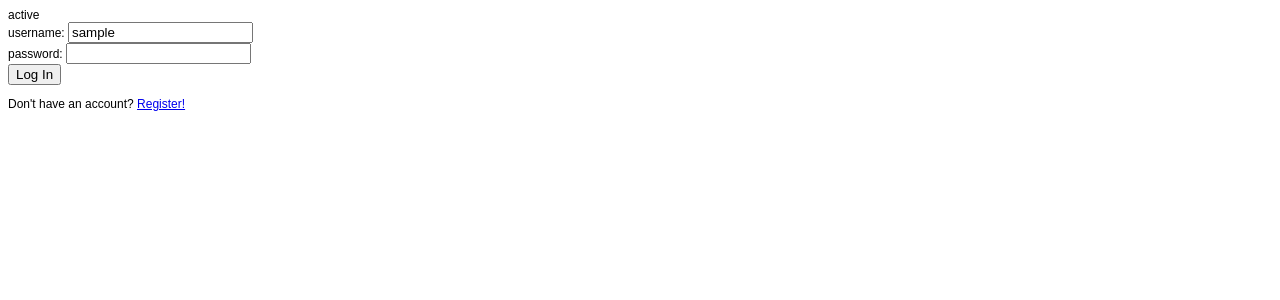
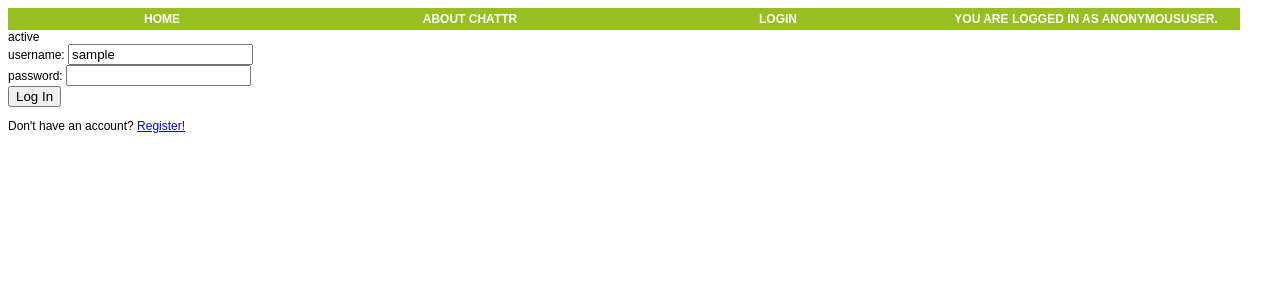
Before and after one commit to kumarp/SD-D-Team-Inverse, a Django app: template chattr/auth/templates/login.html in a window 1280 px wide. Shown: the top 300 px of the page. Run offline with Django 3.2, Linux system fonts and the light colour scheme; the template is opened without the code that fills it: most values are stand-ins (such as "Sample title", 1, 10 or a date in 2020); some libraries are stand-ins or nearby versions.

Commit message:
standardizing templates; navigation CSS

```diff
--- a/chattr/auth/templates/login.html
+++ b/chattr/auth/templates/login.html
@@ -1,17 +1,8 @@
-<!-- templates/auth.html -->
-<!DOCTYPE html PUBLIC "-//W3C//DTD XHTML 1.0 Transitional//EN" "http://www.w3.org/TR/xhtml1/DTD/xhtml1-transitional.dtd">
-<html xmlns="http://www.w3.org/1999/xhtml" xml:lang="en" lang="en">
-<head>
-<title>Log in</title>
-<meta http-equiv="Content-type" content="text/html; charset=utf-8" />
-<style>
-body{
-	font-family:Arial,Helvetica,sans-serif;
-	font-size: 12px;
-}
-</style>
-</head>
-<body>
+{% extends "site_base.html" %}
+
+{% block head_title %}Log in{% endblock %}
+
+{% block body %}
 	{{ state }}
 	<form action="/login/" method="post">
 		{% if next %}
@@ -25,5 +16,4 @@ body{
 		<input type="submit" value="Log In" />
 	</form>
 	<p>Don't have an account? <a href="/register">Register!</a></p>
-</body>
-</html>
+{% endblock %}
--- a/chattr/jqchat/templates/site_base.html
+++ b/chattr/jqchat/templates/site_base.html
@@ -1,22 +1,28 @@
 {# Site Base #}
-<!DOCTYPE html>
+<!DOCTYPE html PUBLIC "-//W3C//DTD XHTML 1.0 Transitional//EN" "http://www.w3.org/TR/xhtml1/DTD/xhtml1-transitional.dtd">
+<html xmlns="http://www.w3.org/1999/xhtml" xml:lang="en" lang="en">
 <html lang="en">
 
 <head>
 <title>Chattr | {% block head_title %}{% endblock %}</title>
+<meta http-equiv="Content-type" content="text/html; charset=utf-8" />
 {% block head %}
 <script type="text/javascript" src="http://ajax.googleapis.com/ajax/libs/jquery/1.2.6/jquery.min.js"></script>
+
 {% endblock %}
 {% block extra_head %}{% endblock %}
+<link href="/static/styles.css" rel="stylesheet" type="text/css" />
 </head>
 <body>
 {% block nav %}
-<ul id="nav">
+<div id="nav">
+<ul>
     <li>{% block nav-home %}<a href="{% url home %}">Home</a>{% endblock %}</li>
-    <li>{% block nav-about %}<a href="https://github.com/kumarp/SD-D-Team-Inverse">About Chattr</a>{% endblock %}</li>
+    <li><a href="https://github.com/kumarp/SD-D-Team-Inverse">About Chattr</a></li>
     <li>{% block nav-login %}<a href="/login/">Login</a>{% endblock %}</li>
-    <li>You are logged in as {{ user }}.</li>
+    <li><a href="/interests/">You are logged in as {{ user }}.</a></li>
 </ul>
+</div>
 {% endblock %}
 {% block body %}{% endblock %}
 {% block footer %}
--- /dev/null
+++ b/chattr/static/styles.css
@@ -0,0 +1,32 @@
+body{
+	font-family:Arial,Helvetica,sans-serif;
+	font-size: 12px;
+}
+
+div#nav ul
+{
+list-style-type:none;
+margin:0;
+padding:0;
+overflow:hidden;
+}
+div#nav li
+{
+float:left;
+}
+div#nav a:link, div#nav a:visited
+{
+display:block;
+width:300px;
+font-weight:bold;
+color:#FFFFFF;
+background-color:#98bf21;
+text-align:center;
+padding:4px;
+text-decoration:none;
+text-transform:uppercase;
+}
+div#nav a:hover,a:active
+{
+background-color:#7A991A;
+}
```
Also changed, not shown: chattr/auth/templates/register.html (+6 -17 lines).
